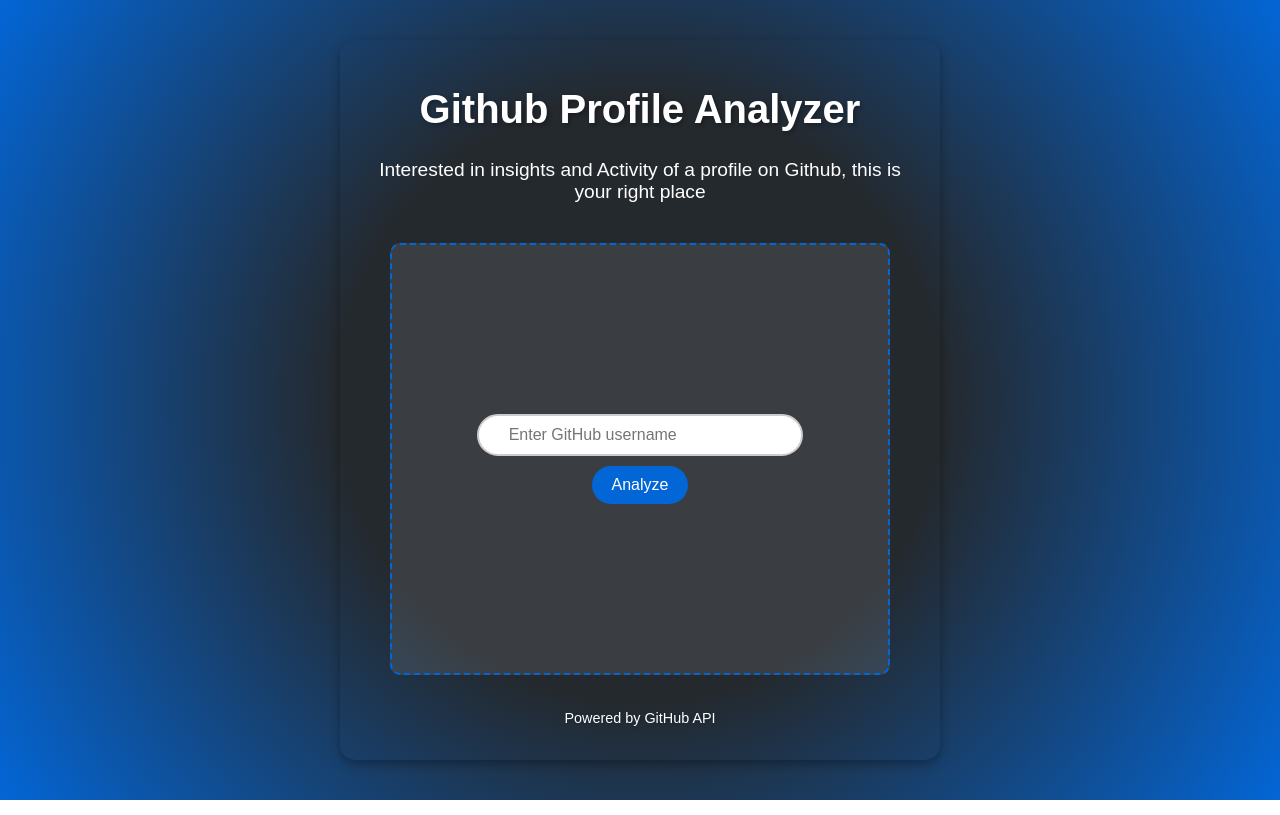
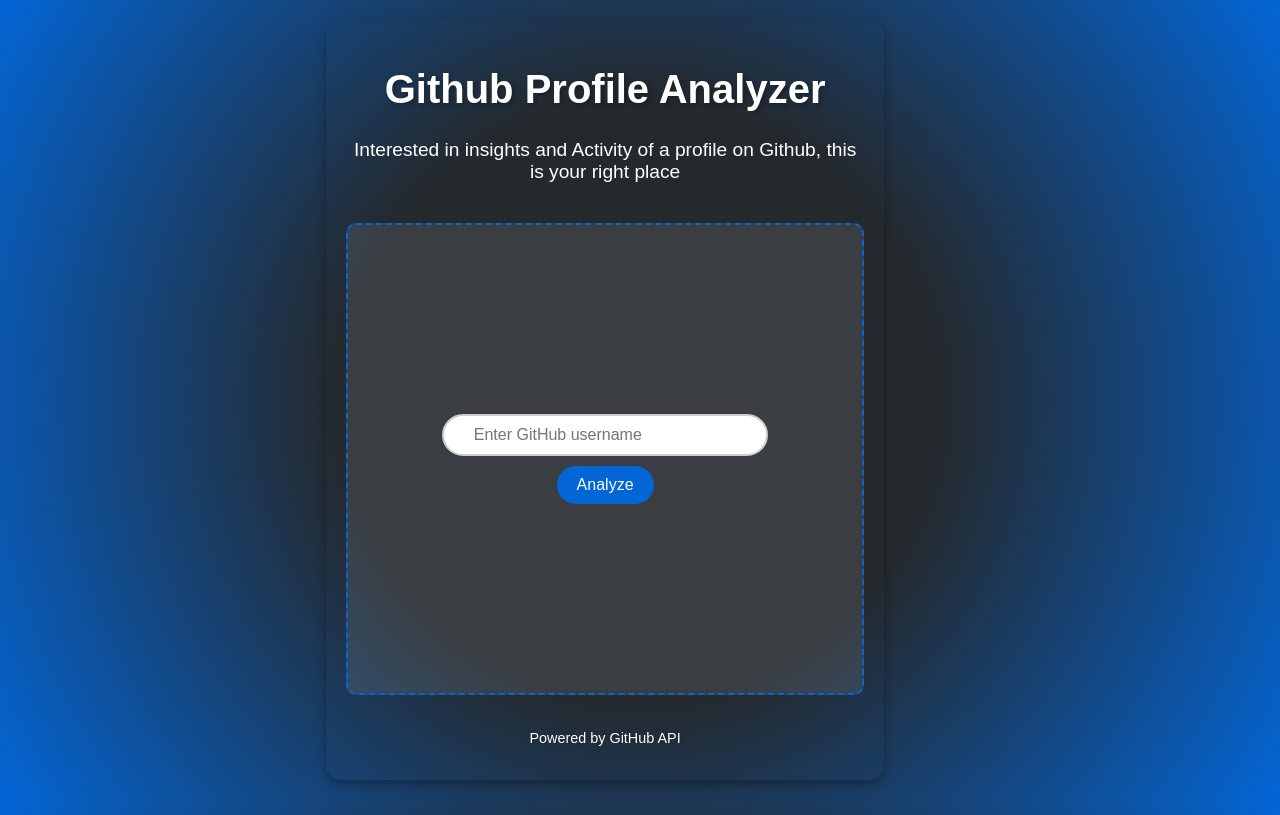
Before and after one commit to amineenim/GitHubAnalyzer, a React (Create React App) app in the folder frontend/myapp/: page / in a window 1280 px wide. Built offline with nearby package versions, Linux system fonts and the light colour scheme.

Commit message:
adding some minor changes to Home for responsivness

```diff
--- a/frontend/myapp/src/styles/Home.css
+++ b/frontend/myapp/src/styles/Home.css
@@ -11,8 +11,7 @@
 
 .home {
     text-align: center;
-    width: 100%;
-    max-width: 600px;
+    width: 90%;
     margin: 0 auto;
     display: flex;
     flex-direction: column;
@@ -48,7 +47,6 @@
     background: rgba(255, 255, 255, 0.1);
     border-radius: 10px;
     width: 100%;
-    max-width: 500px;
     box-sizing: border-box;
 }
 
@@ -64,6 +62,7 @@
         padding: 15px;
         border-radius: 0;
         box-shadow: none;
+        max-width: 500px;
     }
 
     main {
@@ -80,3 +79,10 @@
         font-size: 1rem;
     }
 }
+@media (min-width: 768px){
+    .home {
+        width: 80%;
+        height: 95vh;
+        margin: 5%;
+    }
+}
```
